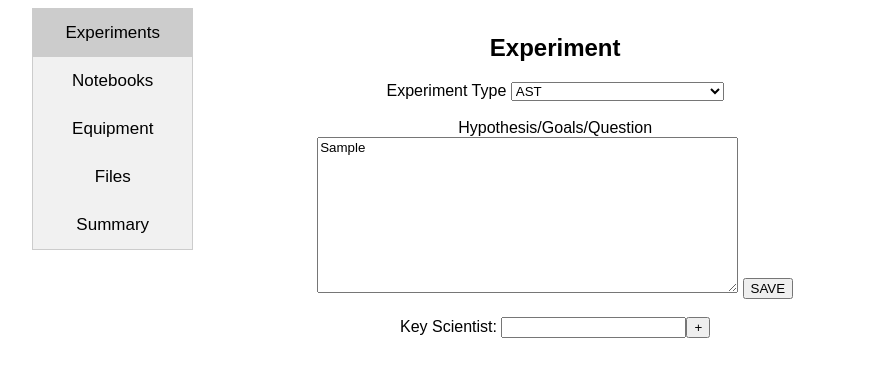
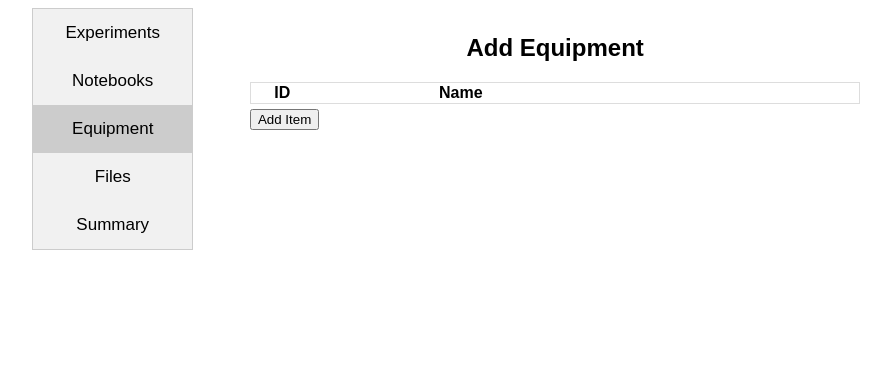
Before and after one commit to DukeOfEtiquette/Vala, a Django app: template splash/templates/splash/edit.html in a window 1280 px wide. Shown: the part 87-464 px from the top of the page, without its empty margins (222-1113 px from the left). Run offline with Django 3.2, Linux system fonts and the light colour scheme; tables that the repository leaves empty hold one stand-in row (values such as "Sample post"); the template is opened without the code that fills it: values that come from a table or form of the project are taken from there, most other values are stand-ins (such as "Sample title", 1, 10 or a date in 2020); lists and menus that the app fills with data are empty; parts of the project's set-up code (start-up, migrations or seed data) failed here and were passed over; some libraries are stand-ins or nearby versions.

Commit message:
Equipment dialog box should now auto-populate with items from local DB, selections will get added on Submit, no duplicates

```diff
--- a/splash/createData.py
+++ b/splash/createData.py
@@ -126,9 +126,9 @@ def createData():
   ve2.save()
   ve3.save()
 
-  equip1 = Equipment(valaEntry=ve1, equipmentID="1", name="goggles", loc="your head")
-  equip2 = Equipment(valaEntry=ve2, equipmentID="2", name="centrifuge", loc="undergground lava base")
-  equip3 = Equipment(valaEntry=ve3, equipmentID="3", name="flux capacitor", loc="delorian")
+  equip1 = Equipment(valaEntry=ve1, equipmentID="BRI-EQ-0001", name="goggles", loc="your head")
+  equip2 = Equipment(valaEntry=ve2, equipmentID="BRI-EQ-0002", name="centrifuge", loc="undergground lava base")
+  equip3 = Equipment(valaEntry=ve3, equipmentID="BRI-EQ-0003", name="flux capacitor", loc="delorian")
 
   equip1.save()
   equip2.save()
--- a/splash/static/splash/edit.js
+++ b/splash/static/splash/edit.js
@@ -34,7 +34,55 @@ $( window ).on( "load", function() {
 
 });
 
+function deleteRow(r) {
+  var i = r.parentNode.parentNode.rowIndex;
+  document.getElementById("taskList").deleteRow(i);
+}
+
+//onclick event for the submit button in the Add Equipment Dialog box
+function equipSubmit() {
+
+  //For each row that is checked in the dialog box...
+  $('.tableRowDialog').find('input.rowCheckbox').filter(':checked').each(function(){
+
+    // Parent2     Parents1   $this
+    // tableRow -> td ->     checkBox
+    var row = $(this).parent().parent();
+
+    //Get the equipments ID number from within the row selected
+    var equipID = row.find('td.equipID')[0].innerHTML;
+
+    //If the item has already been added, then skip
+    if($("#" + equipID).length > 0)
+    {
+      //Uncheck before leaving
+      $(this).prop('checked', false);
+      return;
+    }
+
+    //Get the selected equipment name
+    var equipName = row.find('td.equipName')[0].innerText;
+
+    //Construct HTML for a row
+    var newRow = "<tr class='tableRow'> " +
+        "<td><input type='button' value='x' onclick='deleteRow(this)'/></td> " +
+        "<td class='equipID' id=" + equipID + "> " + equipID + " </td> " +
+        "<td class='equipName'> " + equipName + " </td></tr>"
+
+    //Add the row to the task list
+    $("#taskList").append(newRow);
+
+    //Uncheck row
+    $(this).prop('checked', false);
+
+  });
+
+  //Close the dialog box
+  $( "#addEquipDialog" ).dialog( "close" );
+}
+
 $("document").ready(function() {
+
   $(".tablinks").on('click', function() {
       // Declare all variables
       var i, tabcontent, tablinks;
@@ -55,7 +103,32 @@ $("document").ready(function() {
       document.getElementById(this.textContent).style.display = "inline-block";
       this.className += " active";
   });
-    $(".tablinks").first().click();
+
+  //TODO(Adam): Uncomment after Equipment tab demo
+  //$(".tablinks").first().click();
+
+  //TODO(Adam): Remove after Equipment tab demo
+  $("a:contains('Equipment')").click();
+
+
+  $(function() {
+    $( "#addEquipButt" ).click(function() {
+      $( "#addEquipDialog" ).dialog( "open" );
+
+    });
+
+    $( "#addEquipDialog" ).dialog({
+      autoOpen: false,
+      modal: true
+    });
+
+    return false;
+
+    /*$( "#addEquipDialog" ).dialog("widget").position({
+      my: 'center',
+      at: 'center'
+    });*/
+  });
 
 });
 
--- a/splash/static/splash/style.css
+++ b/splash/static/splash/style.css
@@ -1,11 +1,16 @@
 /* list table */
-#taskList{
+#taskList, #taskListDialog{
   list-style: none;
   display: table;
   border-collapse: collapse;
-  width: 70%;
+  width: 100%;
   margin-left: auto;
   margin-right: auto;
+}
+
+#addEquipDialog {
+  height: 50px;
+  width: 50px;
 }
 
 #equipList{
@@ -23,17 +28,17 @@
   display: table-row;
 }
 
-.tableRow{
+.tableRow, .tableRowDialog{
   display: table-row;
 }
 
 .tableTitleRow,
-.tableRow{
+.tableRow, .tableRowDialog{
   border: 1px solid #dddddd;
   text-align: left;
 }
 
-.tableRow:nth-child(even) {
+.tableRow:nth-child(even), .tableRowDialog:nth-child(even) {
   background-color: #dddddd;
 }
 
@@ -217,3 +222,22 @@ ul.tab li a:focus, .active {background-color: #ccc;}
     border: 1px solid #888;
     width: 80%; /* Could be more or less, depending on screen size */
 }
+
+#addEquipButt {
+  float: left;
+  margin-top: 5px;
+}
+
+#equipSubmit {
+  position: absolute;
+  bottom: 0px;
+  right: 0px;
+}
+
+/*#addEquipDialog {
+  postion: absolute;
+  right: auto;
+  bottom: auto;
+  left: 500px;
+  top: 200px;
+}*/
--- a/splash/templates/splash/_base.html
+++ b/splash/templates/splash/_base.html
@@ -4,12 +4,13 @@
         <title>{{ pageTitle }}</title>
         <meta charset="UTF-8">
         <script src="https://ajax.googleapis.com/ajax/libs/jquery/3.1.1/jquery.min.js"></script>
-        <script src="http://code.jquery.com/ui/1.10.0/jquery-ui.js"></script>
+        <script src="http://code.jquery.com/ui/1.11.4/jquery-ui.js"></script>
         <script type="text/javascript" src="/static/splash/index.js"></script>
         <script type="text/javascript" src="/static/splash/edit.js"></script>
         <script type="text/javascript" src="/static/splash/base.js"></script>
 
         {% load static %}
+        <link rel="stylesheet" href="http://code.jquery.com/ui/1.10.2/themes/smoothness/jquery-ui.css" />
         <link rel="stylesheet" type="text/css" href="{% static 'splash/style.css' %}" />
         {% block head %}
         {% endblock %}
--- a/splash/templates/splash/edit.html
+++ b/splash/templates/splash/edit.html
@@ -2,49 +2,11 @@
 
 
 {% block head %}
-  <script type="text/javascript" src="/static/splash/edit.js"></script>
+  <script type="text/javascript" src="/static/splash/edit.js"
+          xmlns="http://www.w3.org/1999/html"></script>
 {% endblock %}
 
 {% block pageBody %}
-
-<!--<ol class="sub">
-  {% if file_list %}
-    {% for file in file_list %}
-      <li class="accordion">
-        <h3 class="file_item_header">{{ file.name }}</h3>
-        <div>
-          <ol>
-            <li class="file_detail">
-              <h4 class="file_detail_header">Description</h4>
-              <p class="file_detail_content">{{ file.description }}</p>
-            </li>
-            <li class="file_detail">
-              <h4 class="file_detail_header">File Type</h4>
-              <p class="file_detail_content">{{ file.fileType}}</p>
-            </li>
-            <li class="file_detail">
-              <h4 class="file_detail_header">File ID</h4>
-              <p class="file_detail_content">{{ file.fileID}}</p>
-            </li>
-          </ol>
-        </div>
-      </li>
-    {% endfor %}
-  {% endif %}
-</ol>
-
-  {% if file_list %}
-    {% for file in file_list %}
-      <p>ValaEntry ID: {{ file.valaEntry.projectID }}</p>
-      <p>fileType code: {{ file.fileType.code}}</p>
-      <p>fileType type: {{ file.fileType.type}}</p>
-      <p>description: {{ file.description}}</p>
-      <p>fileID: {{ file.fileID}}</p>
-      <p>name: {{ file.name}}</p>
-    {% endfor %}
-  {% else %}
-    <p>no files.... : (</p>
-  {% endif %}-->
 
 <form>
   <!-- Vertical NavBar -->
@@ -104,26 +66,39 @@
       Add Equipment
     </h2>
 
-    {% if equipment_list %}
     <table id="taskList" style="margin: 0px";>
       <tr class='tableTitleRow'>
         <th></th>
-          <th class=''> ID </th>
-          <th class=''> Name </th>
-          <th class=''> Location </th>
+        <th> ID </th>
+        <th> Name </th>
+      </tr>
+    </table>
+
+    <button type="button" id="addEquipButt">Add Item</button>
+
+    <div id="addEquipDialog" title="Add Equipment">
+      {% if equipment_list %}
+        <table id="taskListDialog" style="margin: 0px";>
+          <tr class='tableTitleRow'>
+            <th></th>
+            <th> ID </th>
+            <th> Name </th>
           </tr>
         {% for equipment in equipment_list %}
-          <tr class='tableRow'>
-            <td><input type="checkbox" /></td>
-            <td class=''>{{ equipment.equipmentID }} </td>
-            <td class=''>{{ equipment.name}} </td>
-            <td class=''>{{ equipment.loc }} </td>
+          <tr class='tableRowDialog'>
+            <td><input type='checkbox' value="" class="rowCheckbox"/></td>
+            <td class='equipID'>{{ equipment.equipmentID }} </td>
+            <td class='equipName'>{{ equipment.name}} </td>
           </tr>
         {% endfor %}
         </table>
       {% else %}
         No equipment
       {% endif %}
+
+      <button type="button" id="equipSubmit" onclick="equipSubmit()">Submit</button>
+    </div>
+
 
   </div>
   <!-- Add Files/Data -->
```
Lines whose indentation alone changed are shown as unchanged.
